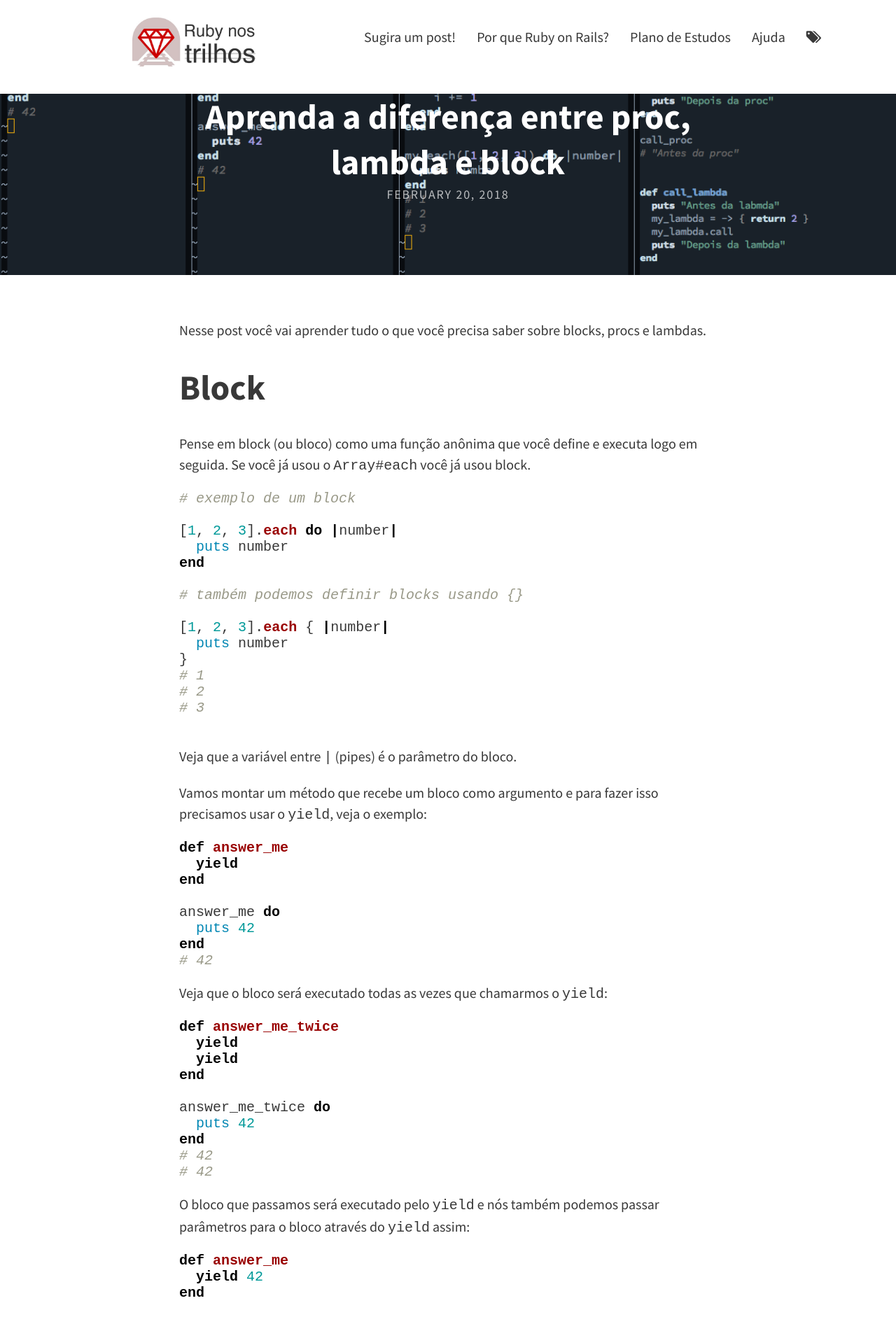
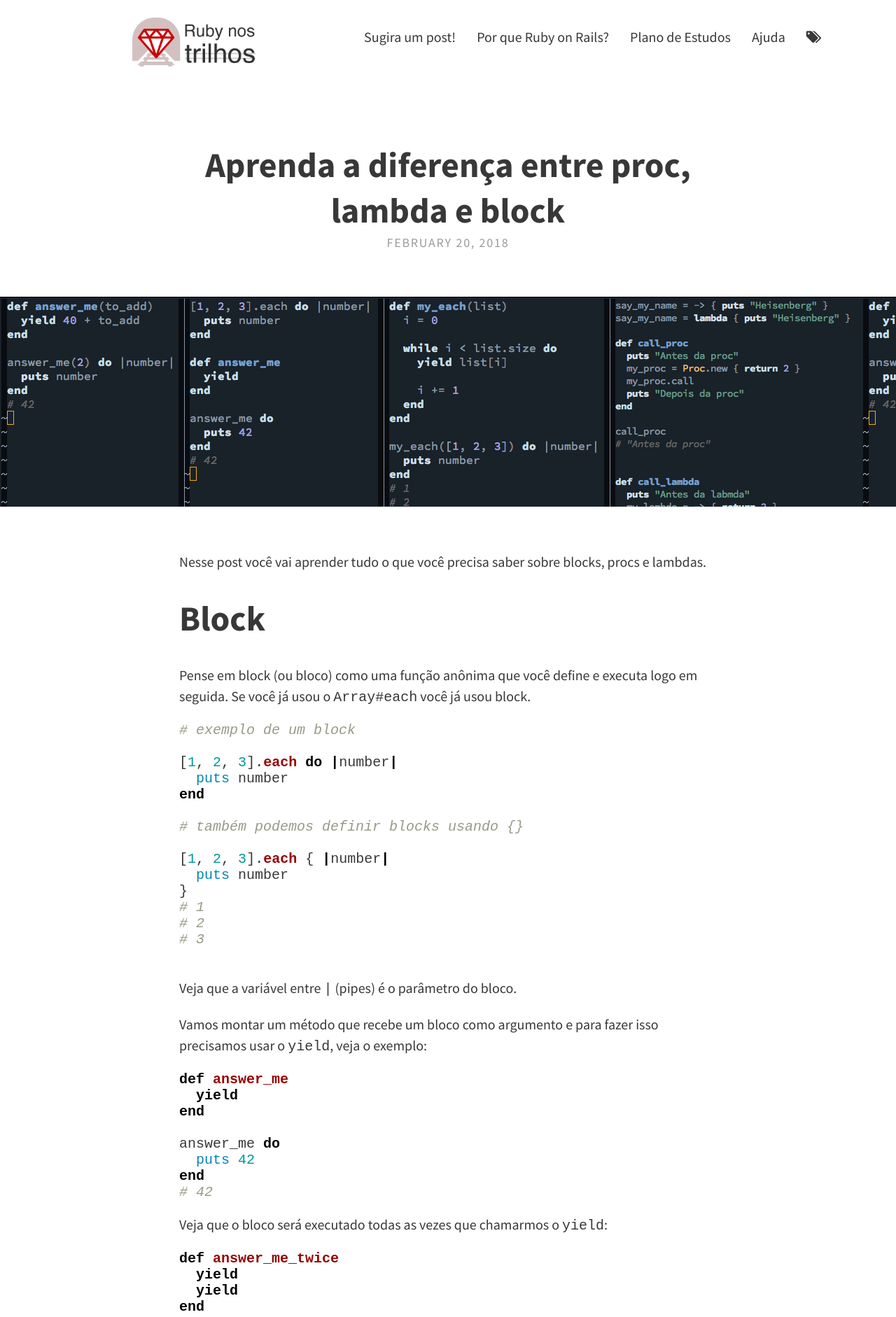
Before and after one commit to lucasprag/rubynostrilhos, a Jekyll site: the page built from _posts/2018-02-20-aprenda-a-diferenca-entre-proc-lambda-e-block.md, in a window 1280 px wide. Shown: the top 1882 px of the page at 70% size. Built offline with Jekyll 4.4.1, drawn with Linux system fonts in a browser that asks for light colours; comment, search, counter and statistics services are not loaded.

Commit message:
Fix broken feature images

```diff
--- a/_layouts/page.html
+++ b/_layouts/page.html
@@ -14,7 +14,7 @@ layout: default
   </header>
 
   <article {% if page.feature-img %}class="feature-image"{% endif %}>
-    <section class="post-content">{{ content }}</section>
+    <section class="content">{{ content }}</section>
 
     {% capture tag_list %}{{ page.tags | join: "|"}}{% endcapture %}
     {% include tags_list.html tags=tag_list %}
--- a/_layouts/post.html
+++ b/_layouts/post.html
@@ -2,16 +2,21 @@
 layout: default
 comments: true
 ---
-<article {% if page.feature-img %}class="feature-image"{% endif %}>
-  <header id="main" style="background-image: url('{{ site.baseurl }}/{{ page.feature-img }}')">
+<article class="post">
+  <header class="header">
     <h1 id="{{ page.title | cgi_escape }}" class="title">{{ page.title }}</h1>
+
     <p class="meta">
       {{ page.date | date: "%B %-d, %Y" }}
       {% if page.author %} - {{ page.author }}{% endif %}
     </p>
   </header>
 
-  <section class="post-content">{{ content }}</section>
+  {% if page.feature-img %}
+    <div class="feature-image" style="background-image: url('{{ site.baseurl }}/{{ page.feature-img }}')"></div>
+  {% endif %}
+
+  <section class="content">{{ content }}</section>
 
   <!-- Tag list -->
   {% capture tag_list %}{{ page.tags | join: "|"}}{% endcapture %}
--- /dev/null
+++ b/_sass/includes/_comments.scss
@@ -0,0 +1,5 @@
+.comments {
+  @extend %padding-regular;
+  border-bottom: 1px solid $border-color;
+  width: 100%;
+}
--- a/_sass/includes/_navbar.scss
+++ b/_sass/includes/_navbar.scss
@@ -3,7 +3,6 @@
   padding-top: $padding-x-small;
   background: $brand-color;
   display: inline-block;
-  float: left;
   width: 100%;
 
   li a {
@@ -49,7 +48,6 @@
     }
   }
 }
-
 
 // To clear things when we float the element inisde nav and ul
 .clear {
--- a/_sass/layouts/_page.scss
+++ b/_sass/layouts/_page.scss
@@ -1,4 +1,8 @@
 .page {
+  .content {
+    @extend %padding-regular;
+  }
+
   .header {
     @extend .call-out;
 
--- /dev/null
+++ b/_sass/layouts/_post.scss
@@ -0,0 +1,89 @@
+.post {
+  .content {
+    @extend %padding-regular;
+  }
+
+  .header {
+    @extend %padding-regular;
+    text-align: center;
+
+    .title {
+      margin: 0;
+    }
+  }
+
+  a:hover {
+    @extend .body-link;
+  }
+
+  .footnotes {
+    font-size: 0.9em;
+  }
+
+  footer {
+    width: 100%;
+    margin-top: 0;
+    margin-bottom: 0;
+    font-size: 0.9em;
+    display: inline-block;
+    text-align: center;
+
+    .meta {
+      color: rgba($text-color, .5);
+      letter-spacing: 0.1em;
+      display: inline;
+      text-transform: uppercase;
+    }
+
+    a.button {
+      margin-left: 1em;
+    }
+  }
+
+  .meta {
+    color: rgba($text-color, .5);
+    font-size: 0.9em;
+    letter-spacing: 0.1em;
+    margin: 0;
+    text-transform: uppercase;
+  }
+
+  .feature-image {
+    height: 300px;
+    width: 100%;
+  }
+
+  .feature-image {
+    @media screen and (max-width: $break) {
+      padding: $padding-small $padding-small;
+    }
+  }
+
+  #post-nav {
+    width: 100%;
+    border-bottom: 1px solid $border-color;
+    display: flex;
+    float: left;
+
+    a, .page-title {
+      display: inline-block;
+    }
+
+    .page-title {
+      font-size: 1.2em;
+      margin-bottom: 1em;
+      width: 100%;
+    }
+
+    a {
+      padding: 2em 3em;
+      border: 1px solid rgba(255, 255, 255, 0);
+      text-align: center;
+      width: 50%;
+    }
+
+    i {
+      vertical-align: middle;
+    }
+  }
+}
--- a/_sass/layouts/_posts.scss
+++ /dev/null
@@ -1,113 +0,0 @@
-article,
-.comments {
-  @extend %padding-regular;
-  border-bottom: 1px solid $border-color;
-  width: 100%;
-}
-
-article {
-  header {
-    margin-bottom: 6%;
-    text-align: center;
-  }
-  a:hover {
-    @extend .body-link;
-  }
-  .footnotes {
-    font-size: 0.9em;
-  }
-}
-
-footer {
-  width: 100%;
-  margin-top: 0;
-  margin-bottom: 0;
-  font-size: 0.9em;
-  display: inline-block;
-  text-align: center;
-  .meta {
-    color: rgba($text-color, .5);
-    letter-spacing: 0.1em;
-    display: inline;
-    text-transform: uppercase;
-  }
-  a.button {
-    margin-left: 1em;
-  }
-}
-
-header {
-  h1 {
-    margin: 0;
-  }
-}
-
-.meta {
-  color: rgba($text-color, .5);
-  font-size: 0.9em;
-  letter-spacing: 0.1em;
-  margin: 0;
-  text-transform: uppercase;
-}
-
-/* --- Feature image --- */
-.feature-image {
-  padding: 0%;
-  .post-link {
-    color: $feature-image-text-color;
-  }
-  header {
-    color: $feature-image-text-color;
-    background-size: $feature-image-size;
-    margin-bottom: 0;
-    padding: $padding-large/2.5 $padding-large;
-    .meta {
-      color: rgba($feature-image-text-color, .7);
-    }
-  }
-  .post-content {
-    @extend %padding-regular;
-    padding-bottom: 0;
-  }
-  footer {
-    @extend %padding-regular;
-    padding-top: 0;
-  }
-}
-
-// Responsive scrolling
-.feature-image header {
-  @media screen and (max-width: $break) {
-    padding: $padding-small $padding-small;
-  }
-}
-
-/* --- Post navigation --- */
-#post-nav {
-  width: 100%;
-  border-bottom: 1px solid $border-color;
-  display: flex;
-  float: left;
-
-  a,
-  .page-title {
-    display: inline-block;
-  }
-
-  .page-title {
-    font-size: 1.2em;
-    margin-bottom: 1em;
-    width: 100%;
-  }
-
-  a {
-    padding: 2em 3em;
-    border: 1px solid rgba(255, 255, 255, 0);
-    text-align: center;
-    width: 50%;
-  }
-
-  i {
-    vertical-align: middle;
-  }
-}
--- a/_sass/ruby-nos-trilhos.scss
+++ b/_sass/ruby-nos-trilhos.scss
@@ -8,7 +8,7 @@
 @import 'base/utility';
 
 // Posts
-@import 'layouts/posts';
+@import 'layouts/post';
 @import 'layouts/index';
 @import 'layouts/page';
 @import 'layouts/tags';
@@ -20,3 +20,4 @@
 @import 'includes/post_nav';
 @import 'includes/navbar';
 @import 'includes/twitter';
+@import 'includes/comments';
```
Also changed, not shown: _posts/2018-02-20-aprenda-a-diferenca-entre-proc-lambda-e-block.md (line endings or trailing spaces).
